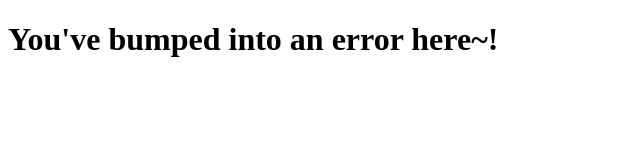
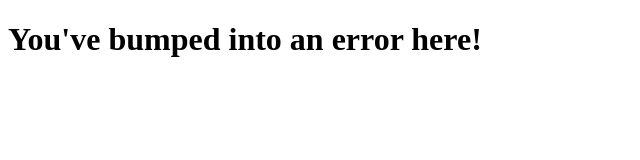
Before and after one commit to darrenalexanderneo/engineering-lms-portal, a plain HTML site: page frontend/templates/error.html in a window 1280 px wide. Shown: the full height of the page, 0-640 px from the left. Drawn offline with Linux system fonts and the light colour scheme.

Commit message:
Update error.html

```diff
--- a/frontend/templates/error.html
+++ b/frontend/templates/error.html
@@ -6,7 +6,7 @@
     <meta name="viewport" content="width=device-width, initial-scale=1.0">
     <title>ERROR 404</title>
 
-    <h1> You've bumped into an error here~! </h1>
+    <h1> You've bumped into an error here! </h1>
 </head>
 <body>
 
```
